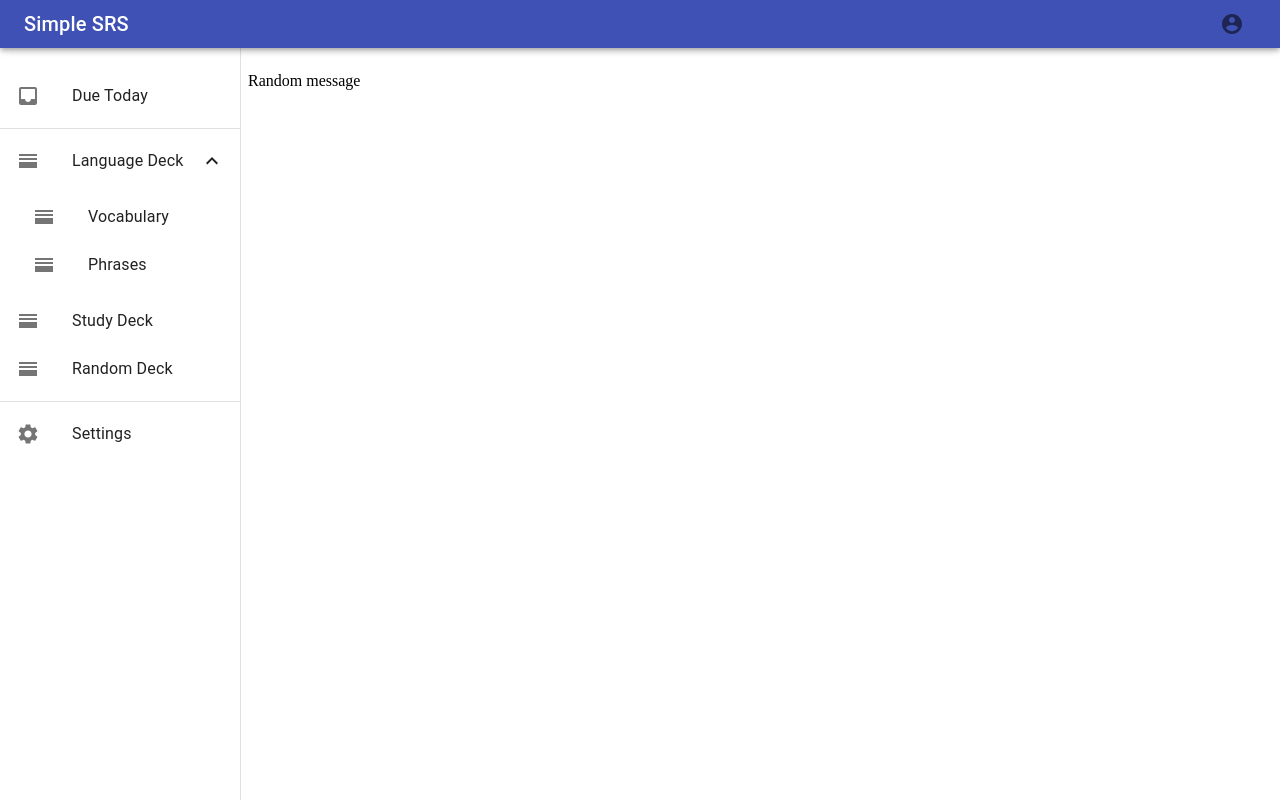
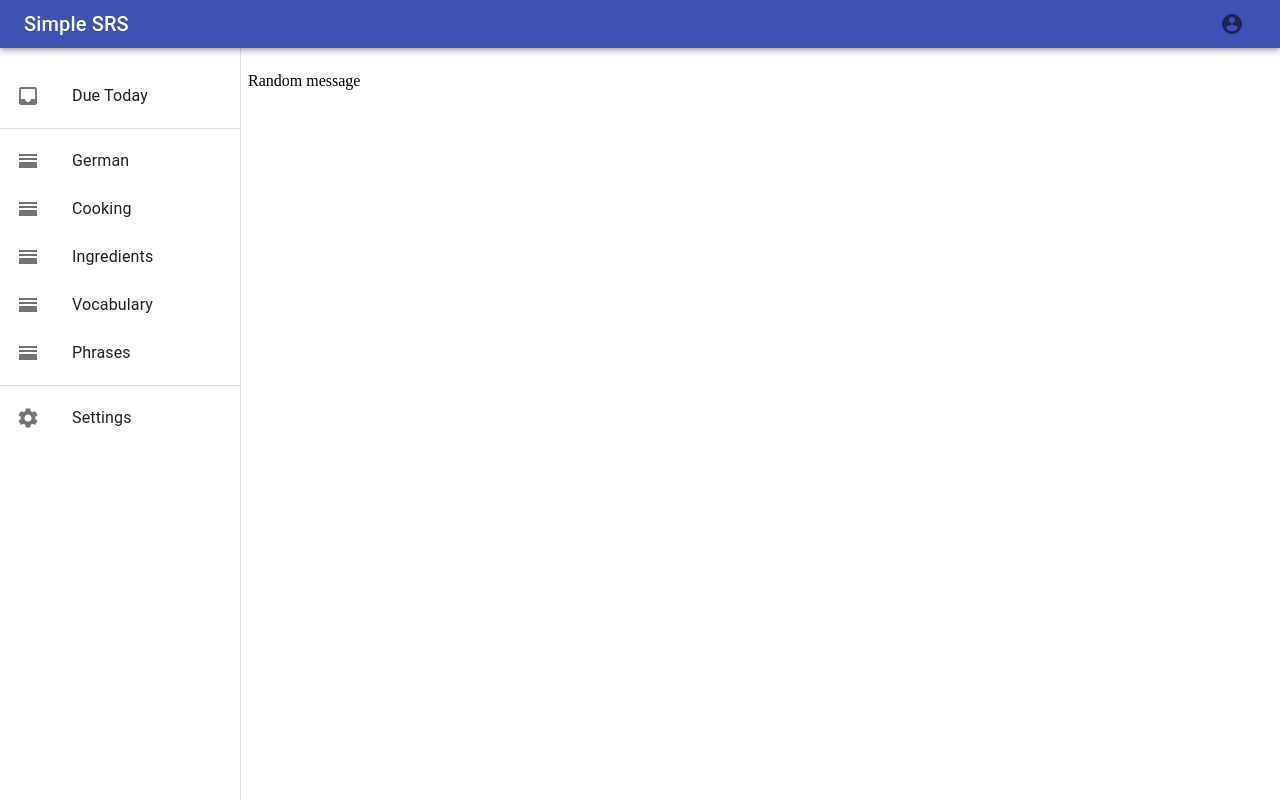
Before and after one commit to adyst/simplesrs, a React app: page / in a window 1280 px wide. Built offline with nearby package versions, Linux system fonts and the light colour scheme.

Commit message:
Added dynamic menu.

```diff
--- a/src/components/App.js
+++ b/src/components/App.tsx
@@ -1,6 +1,6 @@
 import React from 'react';
 import { Link, Route, Switch } from 'react-router-dom';
-import {makeStyles, AppBar, Toolbar, Typography, IconButton, Drawer, List, ListItem, ListItemIcon, ListItemText, Divider, Collapse} from '@material-ui/core';
+import {makeStyles, AppBar, Toolbar, Typography, IconButton, Drawer, List, ListItem, ListItemProps, ListItemIcon, ListItemText, Divider, Collapse} from '@material-ui/core';
 import { AccountCircle, ExpandMore, ExpandLess } from '@material-ui/icons';
 import InboxIcon from '@material-ui/icons/Inbox';
 import HorizontalSplitIcon from '@material-ui/icons/HorizontalSplit';
@@ -8,6 +8,8 @@ import SettingsIcon from '@material-ui/icons/Settings';
 import HomePage from './HomePage';
 import DeckPage from './DeckPage';
 import SettingsPage from './SettingsPage';
+import { userData } from '../lib/services/data';
+import { Deck } from '../lib/interfaces/app.interface';
 
 const drawerWidth = 240;
 
@@ -33,7 +35,11 @@ const useStyles = makeStyles((theme) => ({
   },
 }));
 
-const ListItemLink = (props) => {
+interface ListItemLinkProps extends ListItemProps {
+  to: string
+}
+
+const ListItemLink: React.FunctionComponent<ListItemLinkProps> = (props: { to: string }) => {
   return <ListItem button component={Link} {...props}/>
 };
 
@@ -76,31 +82,12 @@ export default function App() {
         <Divider/>
 
         <List>
-          <ListItemLink to="/123" onClick={handleClick}>
-            <ListItemIcon><HorizontalSplitIcon/></ListItemIcon>
-            <ListItemText primary="Language Deck"/>
-            {open ? <ExpandLess/> : <ExpandMore/>}
-          </ListItemLink>
-          <Collapse in={open}>
-            <List>
-              <ListItemLink to="/123789" className={classes.nested}>
-                <ListItemIcon><HorizontalSplitIcon/></ListItemIcon>
-                <ListItemText primary="Vocabulary"/>
-              </ListItemLink>
-              <ListItemLink to="/12345" className={classes.nested}>
-                <ListItemIcon><HorizontalSplitIcon/></ListItemIcon>
-                <ListItemText primary="Phrases"/>
-              </ListItemLink>
-            </List>
-          </Collapse>
-          <ListItemLink to="/456">
-            <ListItemIcon><HorizontalSplitIcon/></ListItemIcon>
-            <ListItemText primary="Study Deck"/>
-          </ListItemLink>
-          <ListItemLink to="/789">
-            <ListItemIcon><HorizontalSplitIcon/></ListItemIcon>
-            <ListItemText primary="Random Deck"/>
-          </ListItemLink>
+          {userData.decks.map(deck =>
+            <ListItemLink key={deck.id} to={`/${deck.id}`}>
+              <ListItemIcon><HorizontalSplitIcon/></ListItemIcon>
+              <ListItemText primary={deck.name}/>
+            </ListItemLink>
+          )}
         </List>
 
         <Divider/>
--- /dev/null
+++ b/src/lib/services/data.ts
@@ -0,0 +1,44 @@
+import { User, Deck, Card } from './interfaces/app.interface';
+
+//TODO: create and api that gets the nested menu structure for decks
+//add parentId back to decks
+const cards: Card[] = [
+  {
+    id: 1,
+    front: "front text",
+    back: "back text",
+  }
+];
+
+const deckData: Deck[] = [
+  {
+    id: 1,
+    name: "German",
+    cards: cards
+  },
+  {
+    id: 2,
+    name: "Cooking",
+    cards: cards
+  },
+  {
+    id: 3,
+    name: "Ingredients",
+    cards: cards
+  },
+  {
+    id: 4,
+    name: "Vocabulary",
+    cards: cards
+  },
+  {
+    id: 5,
+    name: "Phrases",
+    cards: cards
+  }
+];
+
+export const userData: User = {
+  id: 1,
+  decks: deckData
+};
--- a/webpack.config.js
+++ b/webpack.config.js
@@ -22,6 +22,9 @@ module.exports = {
       }
     ]
   },
+  resolve: {
+    extensions: ['.ts', '.tsx', '.js', '.json']
+  },
   devServer: {
     contentBase: path.join(__dirname, '/dist'),
     index: 'index.html',
```
Also changed, not shown: src/lib/interfaces/app.interface.ts (added, +21 -0 lines), src/lib/services/deck.service.ts (added).
